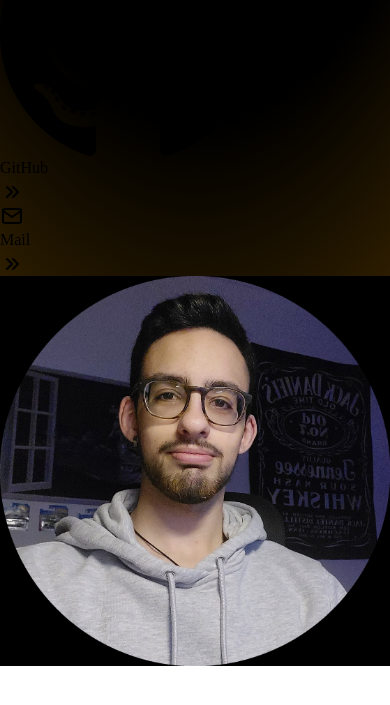
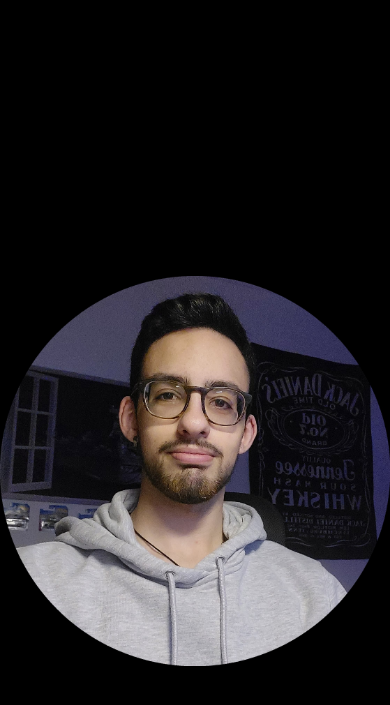
Before and after one commit to SCrbnll/SCrbnll.github.io, a React (Vite) app: page / in a window 390 px wide. Shown: the part 941-1646 px from the top of the page. Before the commit the page ends 1607 px from the top, so only its background shows below. Built offline with nearby package versions, Linux system fonts and the light colour scheme.

Commit message:
agregada experiencia, probar responsive

```diff
--- a/src/App.jsx
+++ b/src/App.jsx
@@ -9,7 +9,7 @@ const App = () => {
         <div>
             <NavBar />
             <Banner />
-
+            <Experience />
             {/*
             <Projects />
             */}
```
